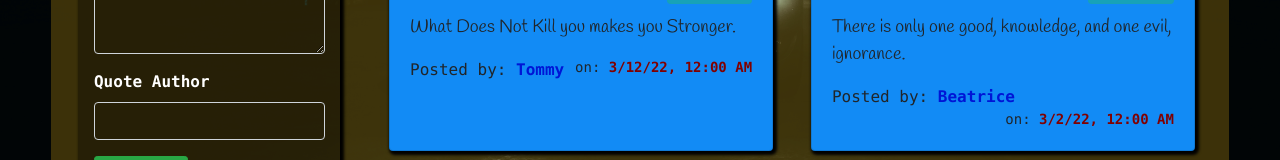
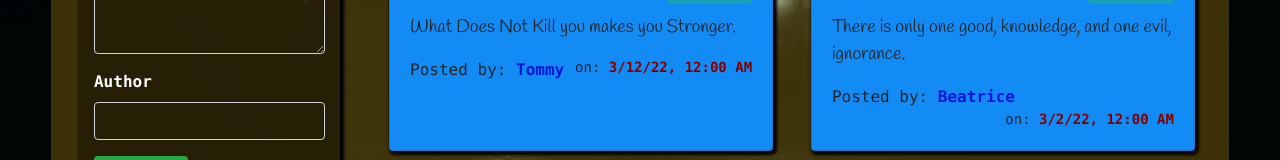
Before and after one commit to timmyworldboss/quoteapp, an Angular app: page / in a window 1280 px wide. Shown: the part 430-590 px from the top of the page. Built offline with nearby package versions, Linux system fonts and the light colour scheme; a web font is replaced by a local one; what @sweetalert2/ngx-sweetalert2 would draw is missing.

Commit message:
form input

```diff
--- a/src/app/quotes-form/quotes-form.component.html
+++ b/src/app/quotes-form/quotes-form.component.html
@@ -33,7 +33,7 @@
         </div>
       </div>
       <div class="form-group">
-        <label for="name">Quote Author</label>
+        <label for="name">Author</label>
         <input type="text" required class="form-control" id="author"[(ngModel)]="quoted.author" name="author" #author='ngModel'>
         <div *ngIf="title.invalid && title.dirty" class="alert alert-danger">
           <div *ngIf="title.errors.required">
```
